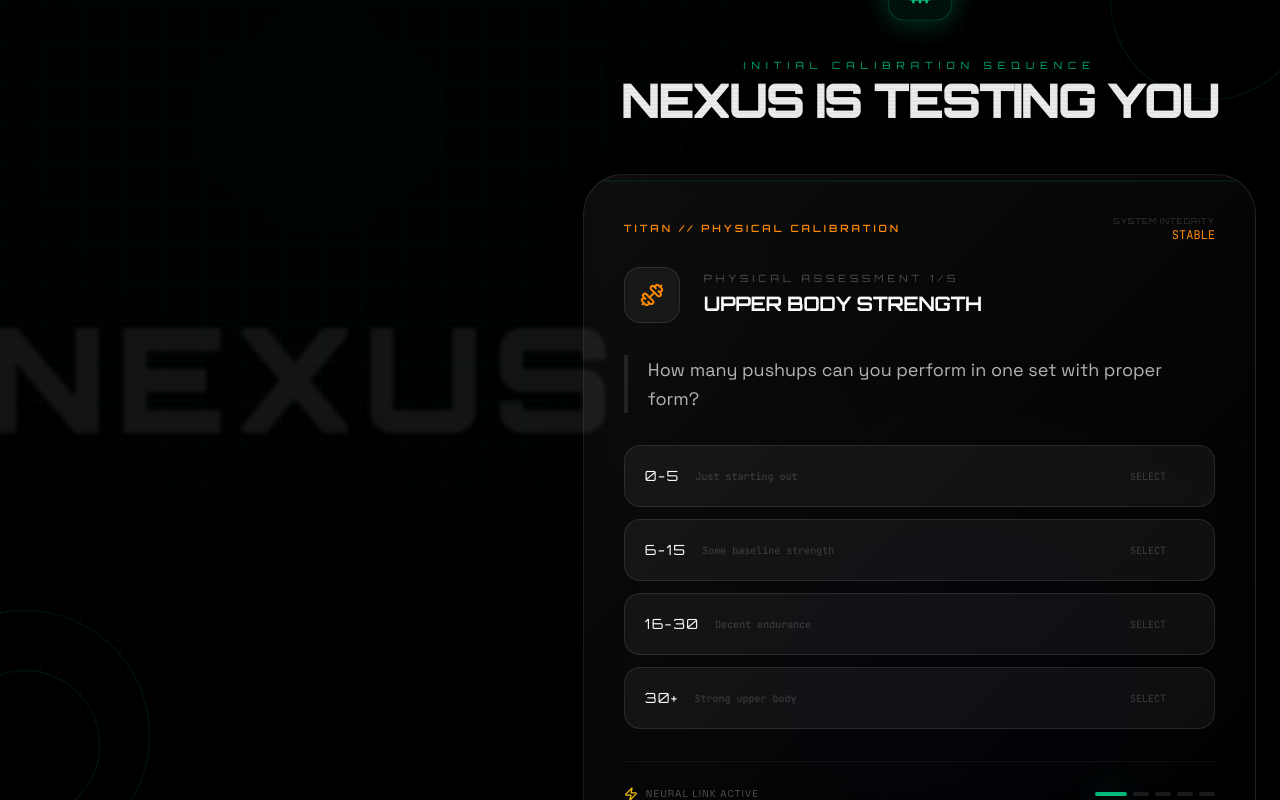
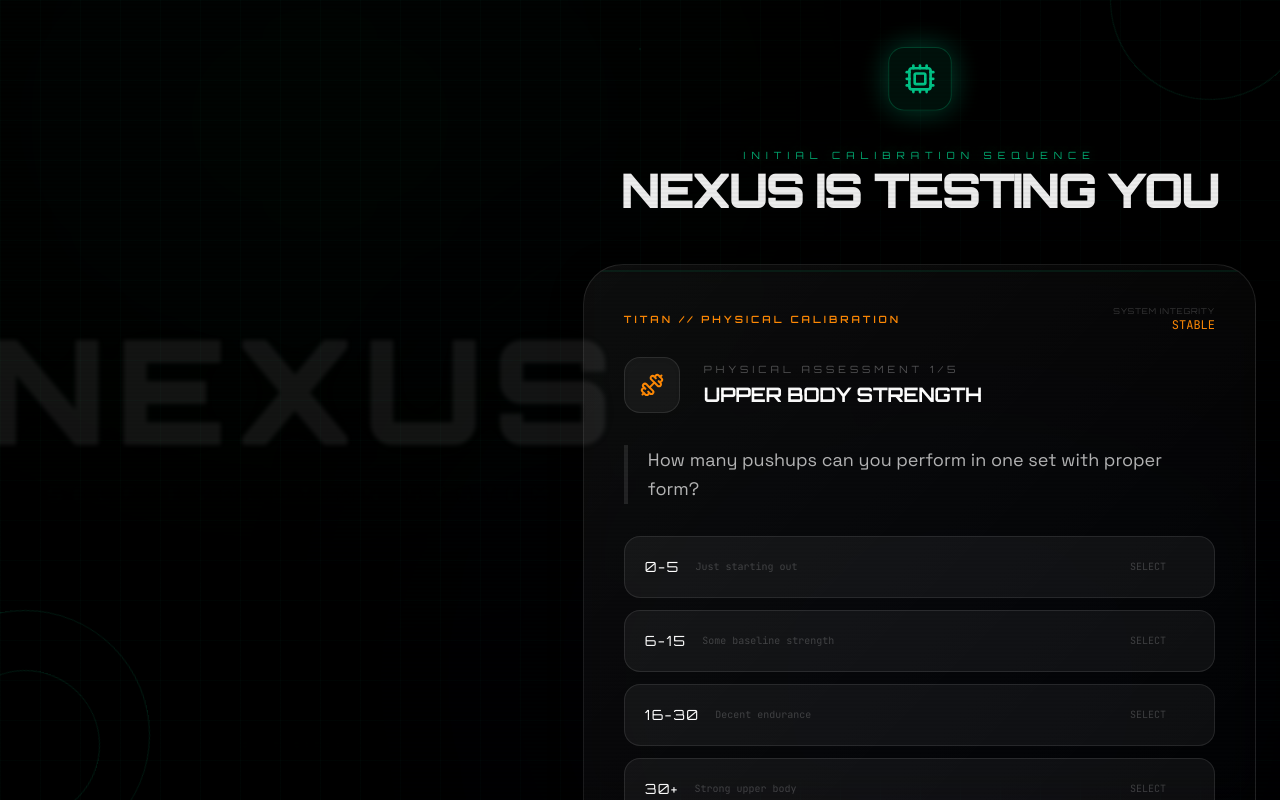
Before and after one commit to jotyagna00-max/NEXUS-Self-Evolution, a React (Vite) app: page / in a window 1280 px wide. Built offline with nearby package versions, Linux system fonts and the light colour scheme.

Commit message:
Fix: InitialAssessment scroll lock on profile step

```diff
--- a/src/components/InitialAssessment.tsx
+++ b/src/components/InitialAssessment.tsx
@@ -337,7 +337,7 @@ const InitialAssessment: React.FC = () => {
   const processingAgent = phase === 'processing_physical' ? 'TITAN' : 'SAGE';
 
   return (
-    <div className="fixed inset-0 bg-[#000] z-[100] flex items-center justify-center p-6 font-tech overflow-hidden nexus-grid">
+    <div className="fixed inset-0 bg-[#000] z-[100] flex items-start justify-center p-6 pt-12 font-tech overflow-y-auto nexus-grid">
       {/* Scanlines Overlay */}
       <div className="scanlines" />
 
```
